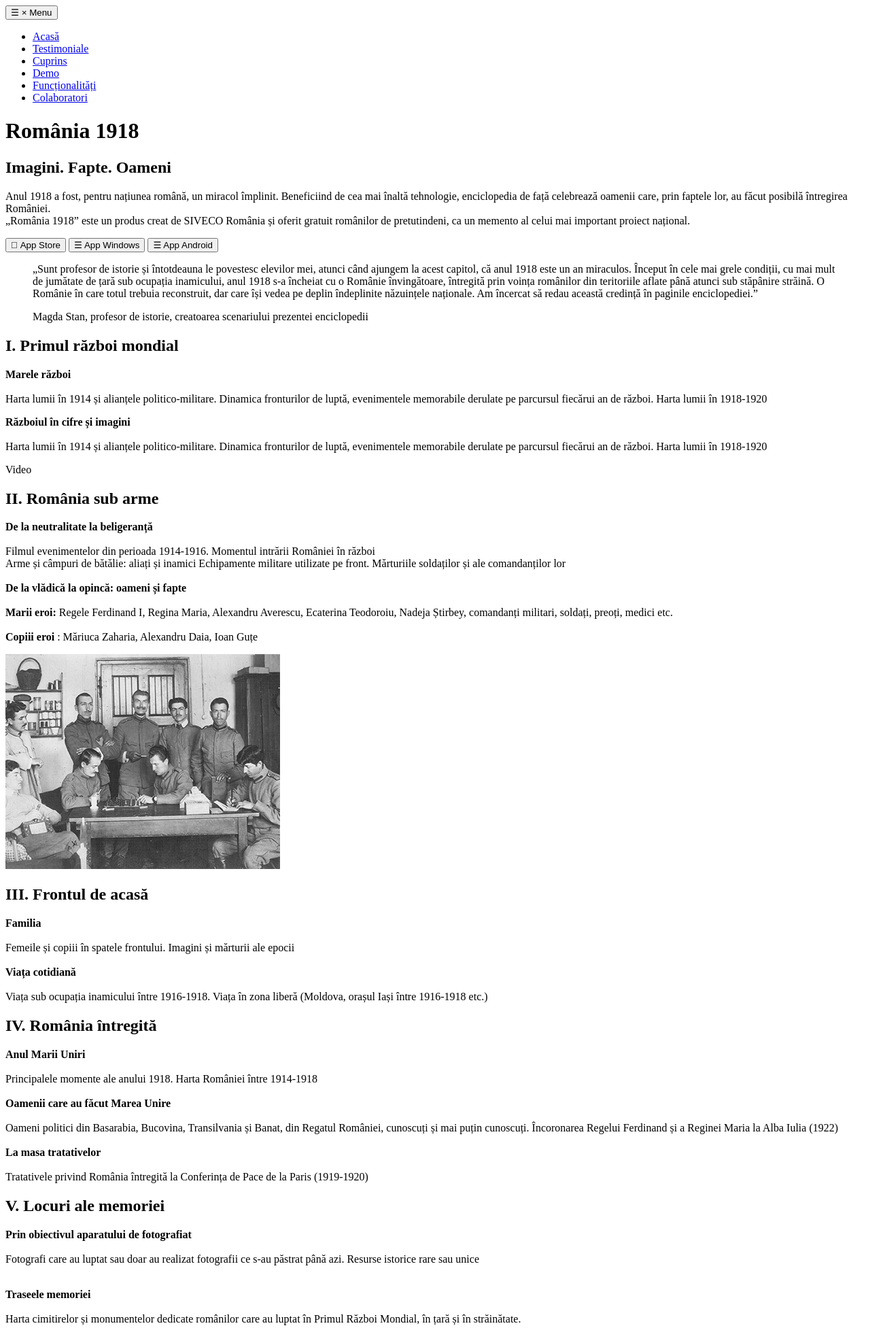
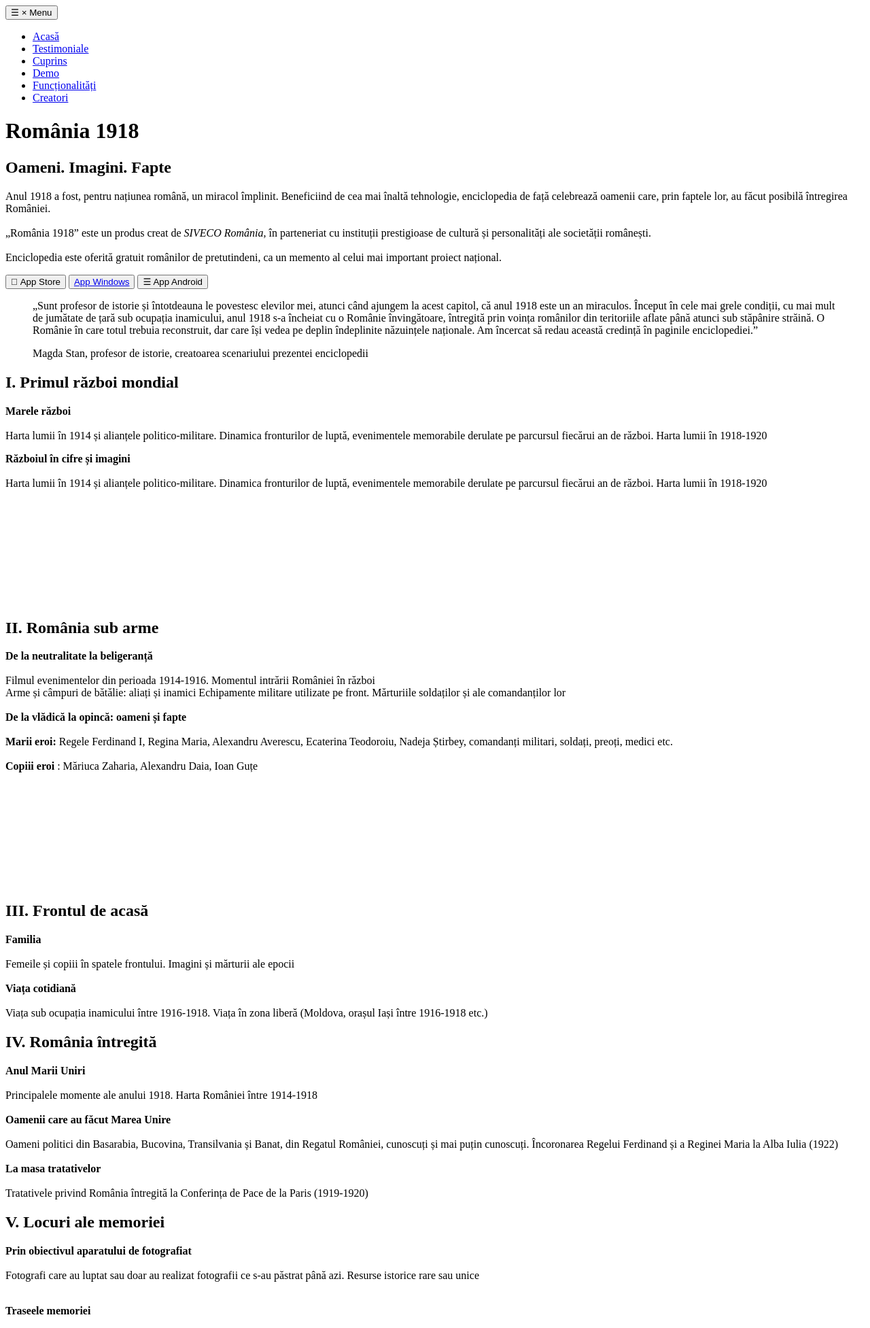
Before and after one commit to AncutaCreita/istorie1918, a PHP site: page /index.html in a window 1280 px wide. Shown: the top 1953 px of the page at 68% size. Run offline with PHP 8.4, Linux system fonts and the light colour scheme; some libraries are stand-ins or nearby versions; grey boxes are pictures that could not be loaded.

Commit message:
add videos and updated texts

```diff
--- a/index.html
+++ b/index.html
@@ -5,6 +5,7 @@
     <meta charset="UTF-8">
     <meta name="viewport" content="width=device-width, initial-scale=1.0">
     <title>România 1918</title>
+    <!-- <link rel="stylesheet" type="text/css" href="css/materialdesignicons.min.css"> -->
 </head>
 
 <body>
@@ -45,7 +46,7 @@
                     <a href="#featuresLink">Funcționalități</a>
                 </li>
                 <li>
-                    <a href="#colaboratori">Colaboratori</a>
+                    <a href="#colaboratori">Creatori</a>
                 </li>
 
             </ul>
@@ -56,19 +57,24 @@
         <div class="header">
             <header id="home" class="hero">
                 <h1 class="title">România 1918</h1>
-                <h2>Imagini. Fapte. Oameni</h2>
+                <h2>Oameni. Imagini. Fapte</h2>
                 <p>Anul 1918 a fost, pentru națiunea română, un miracol împlinit. Beneficiind de cea mai înaltă tehnologie,
                     enciclopedia de față celebrează oamenii care, prin faptele lor, au făcut posibilă întregirea României.
-                    <br/> „România 1918” este un produs creat de SIVECO România și oferit gratuit românilor de pretutindeni, ca
-                    un memento al celui mai important proiect național.</p>
+                    <br/>
+                    <br/> „România 1918” este un produs creat de
+                    <em>SIVECO România</em>, în parteneriat cu instituții prestigioase de cultură și personalități ale societății
+                    românești.
+                    <br/>
+                    <br/> Enciclopedia este oferită gratuit românilor de pretutindeni, ca un memento al celui mai important proiect
+                    național.
+                </p>
             </header>
             <button>
                 <span></span>
                 App Store
             </button>
             <button>
-                <span>☰</span>
-                App Windows
+                <a class="mdi mdi-home" href="/">App Windows</a>
             </button>
             <button>
                 <span>☰</span>
@@ -105,11 +111,17 @@
                     derulate pe parcursul fiecărui an de război. Harta lumii în 1918-1920
                 </p>
             </div>
-            <div class="sm__img __img1">
-                <div class="overlay">
-                    <a id="open-button" class="open-button">Video</a>
+
+            <div id="videosList">
+
+                <div class="video">
+                    <video class="thevideo" loop preload="auto">
+                        <source src="assets/video/video_1.mp4" type="video/mp4">
+                        <!-- <source src="https://giant.gfycat.com/VerifiableTerrificHind.webm" type="video/webm"> Your browser does not support the video tag. -->
+                    </video>
                 </div>
             </div>
+
 
         </section>
         <section id="chapter2" class="section__bg">
@@ -133,7 +145,17 @@
                     <b>Copiii eroi</b> : Măriuca Zaharia, Alexandru Daia, Ioan Guțe
                 </p>
             </div>
-            <img src="assets/images/img2.png" alt="Descriere" class="" />
+            <div id="videosList">
+
+                <div class="video">
+                    <video class="thevideo" loop preload="auto">
+                        <source src="assets/video/video_2.mp4" type="video/mp4">
+                        <!-- <source src="https://giant.gfycat.com/VerifiableTerrificHind.webm" type="video/webm"> Your browser does not support the video tag. -->
+                    </video>
+                </div>
+            </div>
+
+
         </section>
         <section id="chapter3" class="section__sm">
             <div class="description">
@@ -252,7 +274,7 @@
             </div>
             <div class="feature">
                 <object class="adapt_icon"></object>
-                <h3>Adabtabilitate</h3>
+                <h3>Adaptabilitate</h3>
                 <p>Enciclopedia este adaptată oricărui tip de echipament și poate fi vizualizată pe PC, laptop, tabletă sau
                     smartphone
                 </p>
@@ -262,56 +284,104 @@
 
         <!-- colaboratori -->
         <div id="colaboratori" class="collaborate">
-            <h1>Colaboratori</h1>
-            <div class="">
-                <b>Consiliul științific</b>
+            <h1>Creatori</h1>
+            <h2>Enciclopedia “România 1918, Oameni. Fapte. Imagini.” este o producție SIVECO Romania, în parteneriat cu instituții
+                prestigioase de cultură și personalități ale societății românești. </h2>
+            <div>
+                <h3>Parteneri</h3>
+                <br/> Muzeul Național de Istorie a României
+                <br/>Muzeul Național al Unirii Alba Iulia
+                <br/> Muzeul Județean Ialomița - Fondul Costică Acsinte, scanat de Cezar Popescu
+                <br/>Muzeul Castelul Peleș Mausoleul Mateiaș, Muzeul Municipal Câmpulung, Argeș Biblioteca Digitală București
+                – www.digibuc.ro
+                <br/>Editura Polirom
+                <br/>Consiliul Național al Cinematografiei
+                <br/>Arhiva Națională de Filme
+                <br/>Editura ”Cetatea de Scaun”
+                <br/>Oficiul Național pentru Cultul Eroilor
+                <br/>Fundația Ștefadina Muzeul de Istorie Satu Mare
+                <br/>Editura Litera
                 <br/>
                 <br/>
+                <b>Coordonator proiect</b> : Radu Jugureanu(SIVECO România)
+                <br/>
+                <b>Autor și scenarist</b>: Magda Stan, profesor istorie Liceul Teoretic Nicolae Iorga
+
+            </div>
+            <div>
+                <h3>Consiliul științific</h3>
+                <br/>General Prof. Univ. Dr. Mihail E. Ionescu
+                <br/>Prof. Univ. Dr. Corneliu Mihail Lungu
+                <br/>Istoric Neculai Moghior
+                <br/>Prof. Univ. Dr. Ioan Opriș
+                <br/>General Dr. Dumitru Dorin Prunariu
+                <br/>Prof. Univ. Dr. Gheorghe Sbârnă
                 <br/>Prof. Univ. Dr. Ioan Scurtu
-                <br/>Prof. Univ. Dr. Mihail Lungu
-                <br/>Prof. Univ. Dr. Gh. Sbârnă
-                <br/>Prof. Univ. Dr. Ioan Opriș
-                <br/>General Prof. Univ. dr. Mihail E. Ionescu
+                <br/>Simona Tănăsescu
+            </div>
+            <div>
+                <h3>Consiliul științific didactic</h3>
+                <br/>Prof. Dr. Doru Dumitrescu
                 <br/>Prof. Dr. Gabriel Leahu
+                <br/>Prof. Simona Tănase
             </div>
 
             <div>
-                <b>Echipa SIVECO România</b>
+                <h3>Colecționari contributori </h3>
+                <br/>Prof. Dr. Carol Căpiță
                 <br/>
-                <br/>
-                <br/>Coordonator proiect: Radu Jugureanu
-                <br/>Autor și scenarist: Magda Stan Dezvoltatori: Bogdan Gornea, Marius Curcă, Adrian Dragomir, Daniel Gherghiceanu,
-                Alexandru Indreas, Andrei Nedelciu
-                <br/>Graficieni: Silviu Artene, Sigrid Iuhas, Bogdan Jugureanu, Marian Negrișan, Cristiana Stermin
-                <br/>Web design: Ancuța Creiță
-                <br/>Marketing și comunicare: Daniela Mironov Bănuță, Cătălin Parascan
+                <a href="https://povestisasesti.com/author/povestisasesti/">Mihaela Kloos-Ilea</a>
+                <br/>Mihaela Kloos-Ilea, autor blog
+                <a href="https://povestisasesti.com/author/povestisasesti/" title="Povestiri Săsești"> Povestiri Săsești</a>
+                <br/>Prof. Univ. Dr. A. Atanasiu
+                <br/>Simona Tănăsescu
+                <br/>Alin Dimăncescu, autor blog
+                <a href="http://fratii-dimancescu.blogspot.ro/" title="Alin Dimăncescu">Alin Dimăncescu</a>
+                <br/>Prof. Corneliu Stoica
+                <br/>Prof. Adrian Mihai Olaru
+                <br/>Alexandra Crăciunoiu (Colecția Cristian Crăciunoiu)
             </div>
 
             <div>
-                <b>Colecționari</b>
+                <h3>Creație digitală</h3>
+                <br/>
+                <b>Coordonator</b>: Bogdan Gornea (SIVECO România)
                 <br/>
                 <br/>
-                <br/>Prof. Dr. Carol Căpiță
+                <b>Dezvoltatori</b> : Marius Curcă, Adrian Dragomir, Daniel Gherghiceanu, Alexandru Indreas, Andrei Nedelciu
+                (SIVECO România)
                 <br/>
-                <a href="https://povestisasesti.com/author/povestisasesti/">Mihaela Kloos-Ilea</a>
-                <br/>Prof. Univ. Dr. A. Atanasiu
-                <br/>Simona Tănăsescu
+                <b></b>Grafică, design, animație, film</b>: Silviu Artene, Marian Negrișan, Cristiana Stermin (SIVECO România),
+                Sigrid Iuhas, Bogdan Jugureanu
                 <br/>
+                <br/>
+                <b>Web design</b>: Ancuța Creiță (SIVECO România)
+                <br/>
+                <b>Testare</b>: Cătălin Petrea (coordonator) (SIVECO România)
+                <br/> Alexandru Binig
+                <br/>Radu Ilia
 
-                <a href="http://fratii-dimancescu.blogspot.ro/">Alin Dimăncescu</a>
-                <br/>Prof. Corneliu Stoica
-                <br/>Prof. Adrian Mihai Olaru
-                <br/>Alexandra Crăciunoiu
+                <br/>
+                <br/>
+                <b>Marketing și comunicare</b>: Daniela Mironov Bănuță, Cătălin Parascan
             </div>
 
+
             <div>
-                <b>Autori articole </b>
-                <br/>
-                <br/>
+                <h3>Autori articole </h3>
+                <br/>Alin Ciupală – „Bătălia lor. Femeile din România în Primul Război Mondial”, Editura Polirom dr. Claudiu Porumbăcean,
+                Muzeul Județean Satu Mare
                 <br/>Cercet. Dr. Adrian-Silvan Ionescu - ”Serviciul Fotografic al Armatei şi contribuţia sa la iconografia Războiului
                 cel Mare”, Muzeul Național, nr. XXV, 2013
+                <br/>Prof. Univ. Dr. Corneliu Mihail Lungu,
                 <br/>Istoric Neculai Moghior
-                <br/>Alin Ciupală – „Bătălia lor. Femeile din România în Primul Război Mondial”, Editura Polirom
+                <br/>Adrian Mihai Olaru
+                <br/>Prof. Univ. Dr. Ioan Opriș,
+                <br/> Prof. Univ. Dr. Gheorghe Sbârnă,
+                <br/>Prof. Univ. Dr. Ioan Scurtu
+                <br/>Corneliu Stoica, https://ro.wikipedia.org/wiki/Corneliu_Stoica
+                <br/>Horia Șerbănescu
+
             </div>
 
 
--- a/package.json
+++ b/package.json
@@ -4,7 +4,8 @@
   "description": "",
   "main": "index.js",
   "dependencies": {
-    "jquery": "^3.3.1"
+    "jquery": "^3.3.1",
+    "mdi": "^2.1.19"
   },
   "scripts": {
     "dev": "webpack-dev-server --hot --inline",
```
Also changed, not shown: assets/style.scss (+32 -5 lines), index.js (+29 -18 lines), assets/images/GUI_v2.png, assets/images/LOGO_1918_v1.jpg (added), assets/images/Windows_icon.svg (added), package-lock.json, 3 other files.
